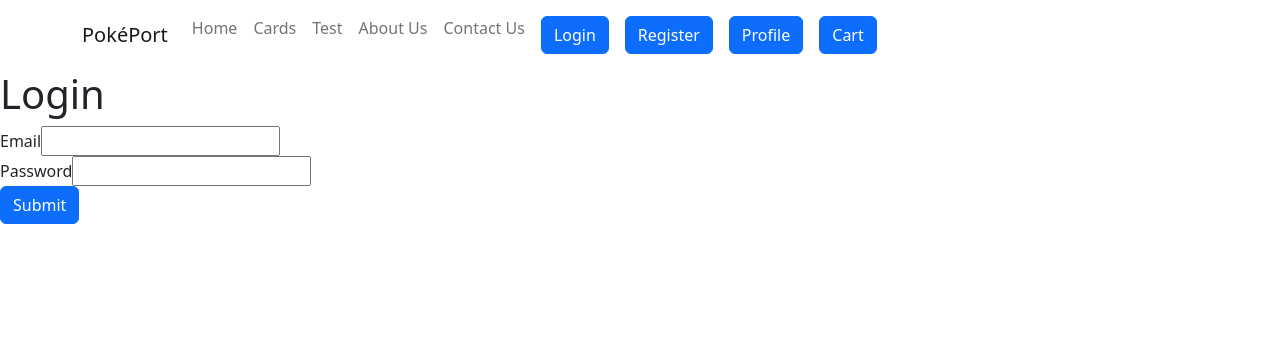
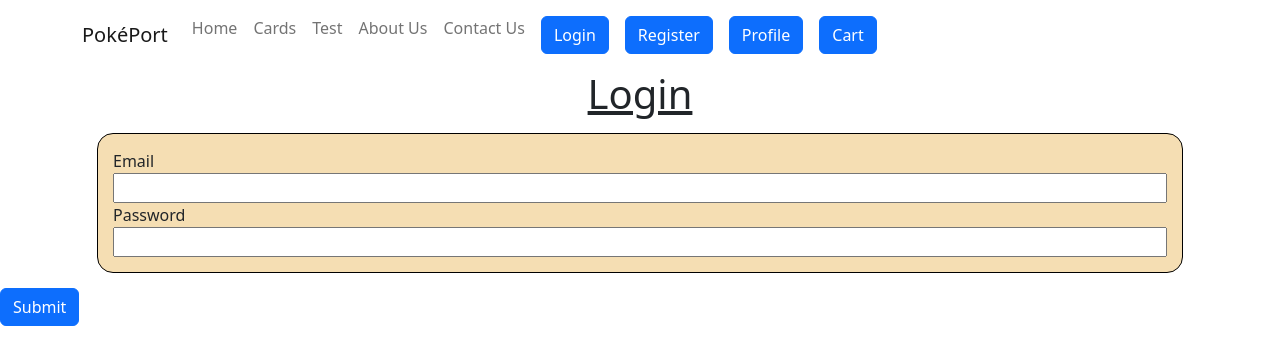
Before and after one commit to shiv-iyer/Project-3-FrontEnd, a React (Create React App) app: page /login in a window 1280 px wide. Shown: the top 364 px of the page. Built offline with nearby package versions, Linux system fonts and the light colour scheme.

Commit message:
styling forms part 1

```diff
--- a/src/pages/Login.js
+++ b/src/pages/Login.js
@@ -39,8 +39,10 @@ export default function Login() {
 
     return (
         <React.Fragment>
-            <h1>Login</h1>
-            <div>
+            <h1 className="page-heading">Login</h1>
+            <div className="container">
+                <div className="form-group">
+                    <div className="form-item">
                         <label>Email</label>
                         <input
                             type="text"
@@ -49,7 +51,7 @@ export default function Login() {
                             onChange={updateFormField}
                             />
                     </div>
-            <div>
+                    <div className="form-item">
                         <label>Password</label>
                         <input
                         type="password"
@@ -58,7 +60,9 @@ export default function Login() {
                         onChange={updateFormField}
                         />
                     </div>
-            <Button onClick={submitForm}>Submit</Button>
+                </div>
+            </div>
+            <Button onClick={submitForm} className="submit-button">Submit</Button>
         </React.Fragment>
     )
 }
```
Lines whose indentation alone changed are shown as unchanged.
